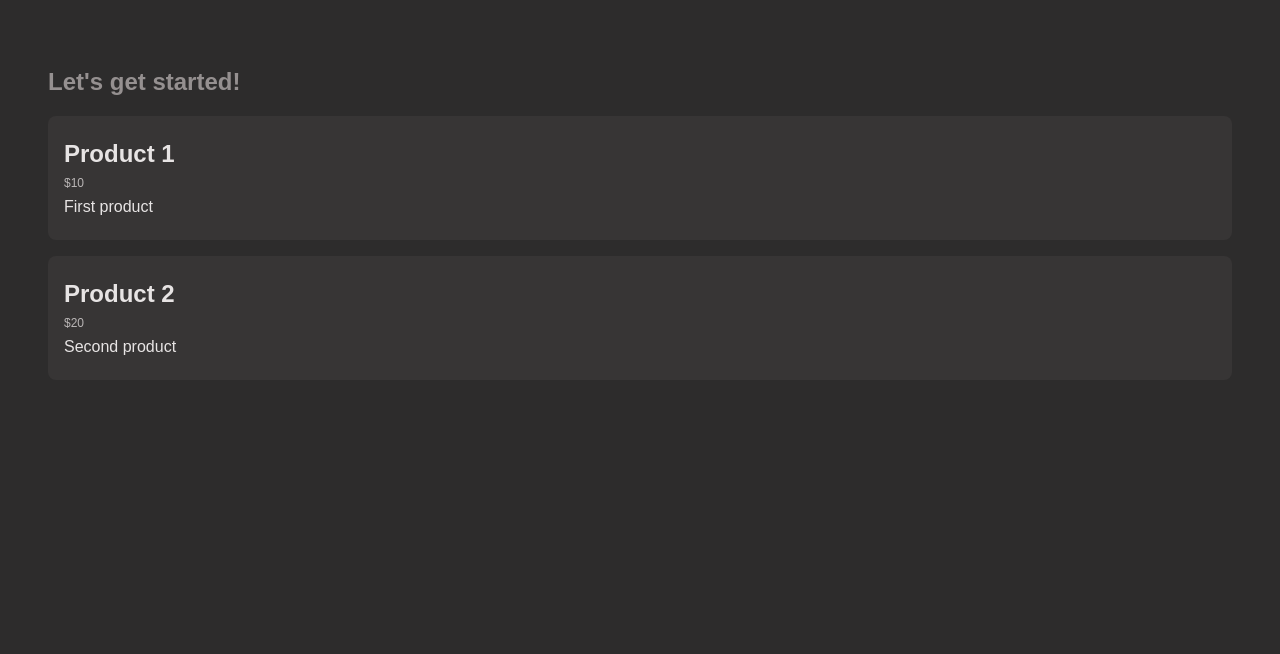
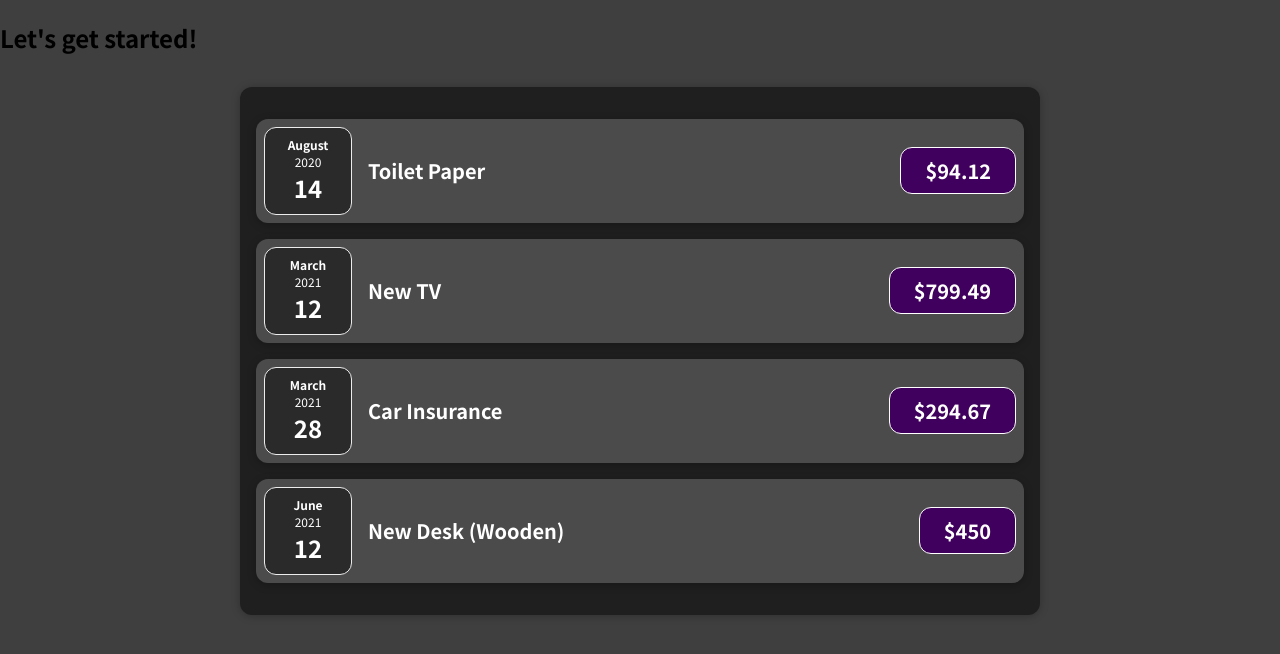
Before and after one commit to GabrielOliveira-1/expenses-app, a JavaScript app: page / in a window 1280 px wide. Shown: the top 654 px of the page. Built offline with nearby package versions, Linux system fonts and the light colour scheme.

Commit message:
Implemented child components to simplify App
-Assignment: Time to Practice: React & Component Basics Done

- Created Expenses component

- Created ExpenseDate component

```diff
--- a/src/App.js
+++ b/src/App.js
@@ -1,5 +1,6 @@
 import ExerciseComponent from "./Components/ExerciseComponent";
 import ExpenseItem from "./Components/ExpenseItem";
+import Expenses from "./Components/Expenses";
 
 function App() {
   const expenses = [
@@ -28,28 +29,33 @@
     <div>
       <h2>Let's get started!</h2>
 
-      {/* <ExerciseComponent></ExerciseComponent> */}
+      <Expenses expense={expenses}></Expenses>
+      {/* <Expenses expense={expenses[1]}></Expenses>
+      <Expenses expense={expenses[2]}></Expenses>
+      <Expenses expense={expenses[3]}></Expenses> */}
 
-      <ExpenseItem
+      {/* <ExpenseItem
         title={expenses[0].title}
         amount={expenses[0].amount}
         date={expenses[0].date}
-      ></ExpenseItem>
+      />
       <ExpenseItem
         title={expenses[1].title}
         amount={expenses[1].amount}
         date={expenses[1].date}
-      ></ExpenseItem>
+      />
       <ExpenseItem
         title={expenses[2].title}
         amount={expenses[2].amount}
         date={expenses[2].date}
-      ></ExpenseItem>
+      />
       <ExpenseItem
         title={expenses[3].title}
         amount={expenses[3].amount}
         date={expenses[3].date}
-      ></ExpenseItem>
+      /> */}
+
+      {/* <ExerciseComponent></ExerciseComponent> */}
     </div>
   );
 }
--- /dev/null
+++ b/src/Components/ExpenseDate.css
@@ -0,0 +1,26 @@
+.expense-date {
+  display: flex;
+  flex-direction: column;
+  width: 5.5rem;
+  height: 5.5rem;
+  border: 1px solid #ececec;
+  background-color: #2a2a2a;
+  color: white;
+  border-radius: 12px;
+  align-items: center;
+  justify-content: center;
+}
+
+.expense-date__month {
+  font-size: 0.75rem;
+  font-weight: bold;
+}
+
+.expense-date__year {
+  font-size: 0.75rem;
+}
+
+.expense-date__day {
+  font-size: 1.5rem;
+  font-weight: bold;
+}
--- /dev/null
+++ b/src/Components/ExpenseDate.js
@@ -0,0 +1,17 @@
+import "./ExpenseDate.css";
+
+function ExpenseDate(props) {
+  const month = props.date.toLocaleString("en-US", { month: "long" });
+  const day = props.date.toLocaleString("en-US", { day: "2-digit" });
+  const year = props.date.getFullYear();
+
+  return (
+    <div className="expense-date">
+      <div className="expense-date__month">{month}</div>
+      <div className="expense-date__year">{year}</div>
+      <div className="expense-date__day">{day}</div>
+    </div>
+  );
+}
+
+export default ExpenseDate;
--- a/src/Components/ExpenseItem.js
+++ b/src/Components/ExpenseItem.js
@@ -1,9 +1,10 @@
+import ExpenseDate from "./ExpenseDate";
 import "./ExpenseItem.css";
 
 function ExpenseItem(props) {
   return (
     <div className="expense-item">
-      <div>{props.date.toISOString()}</div>
+      <ExpenseDate date={props.date} />
       <div className="expense-item__description">
         <h2>{props.title}</h2>
         <div className="expense-item__price">${props.amount}</div>
--- /dev/null
+++ b/src/Components/Expenses.css
@@ -0,0 +1,9 @@
+.expenses {
+  padding: 1rem;
+  background-color: rgb(31, 31, 31);
+  margin: 2rem auto;
+  width: 50rem;
+  max-width: 95%;
+  border-radius: 12px;
+  box-shadow: 0 1px 8px rgba(0, 0, 0, 0.25);
+}
--- /dev/null
+++ b/src/Components/Expenses.js
@@ -0,0 +1,32 @@
+import ExpenseItem from "./ExpenseItem";
+import "./Expenses.css";
+
+// Assignment: Time to Practice: React & Component Basics
+function Expenses(props) {
+  return (
+    <div className="expenses">
+      <ExpenseItem
+        title={props.expense[0].title}
+        amount={props.expense[0].amount}
+        date={props.expense[0].date}
+      />
+      <ExpenseItem
+        title={props.expense[1].title}
+        amount={props.expense[1].amount}
+        date={props.expense[1].date}
+      />
+      <ExpenseItem
+        title={props.expense[2].title}
+        amount={props.expense[2].amount}
+        date={props.expense[2].date}
+      />
+      <ExpenseItem
+        title={props.expense[3].title}
+        amount={props.expense[3].amount}
+        date={props.expense[3].date}
+      />
+    </div>
+  );
+}
+
+export default Expenses;
--- a/src/index.js
+++ b/src/index.js
@@ -1,7 +1,7 @@
 import ReactDOM from "react-dom/client";
 
 import "./index.css";
-import AppCC5 from "./AppCC5";
+import App from "./App";
 
 const root = ReactDOM.createRoot(document.getElementById("root"));
-root.render(<AppCC5 />);
+root.render(<App />);
```
